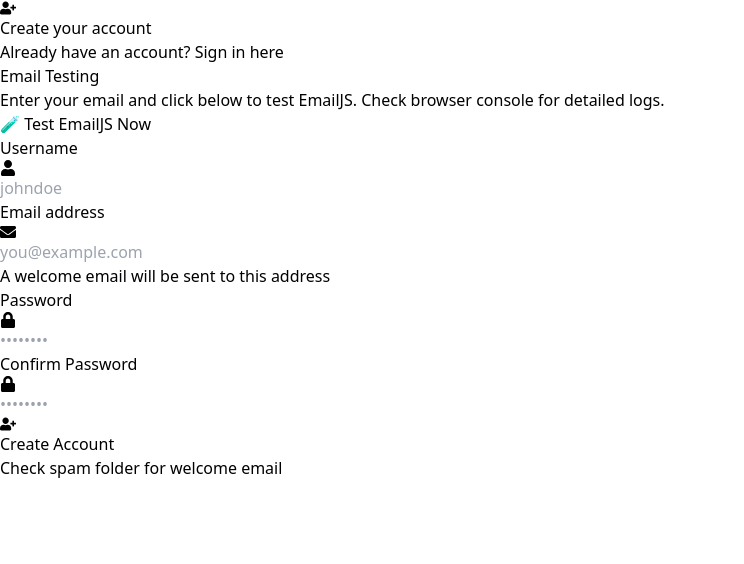
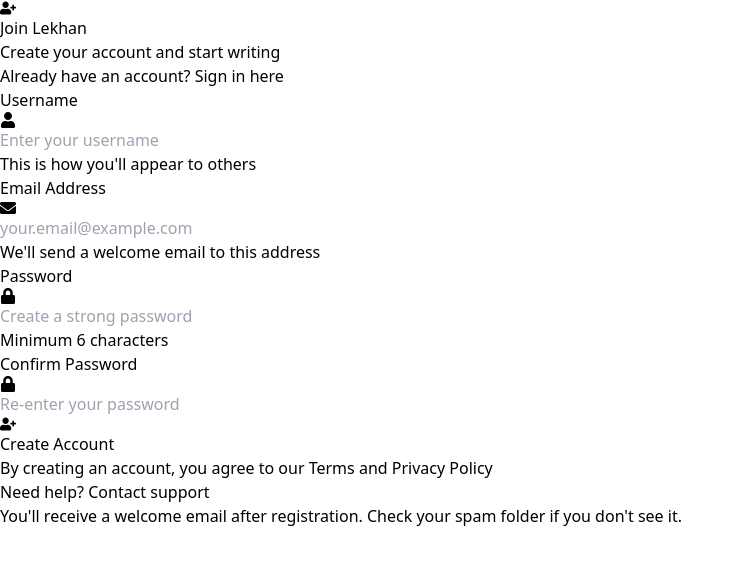
Before and after one commit to amankumar8084-web/notes-app, a React app in the folder frontend/: page /register in a window 1280 px wide. Shown: the top 564 px of the page, without its empty margins (0-744 px from the left). Built offline with nearby package versions, Linux system fonts and the light colour scheme; the HTML template or start-up script is replaced by a standard one.

Commit message:
change in register.jsx

```diff
--- a/frontend/src/pages/Register.jsx
+++ b/frontend/src/pages/Register.jsx
@@ -52,45 +52,22 @@
     return true;
   };
 
-  // FIXED: Correct EmailJS function with proper error handling
+  // Send welcome email using EmailJS
   const sendWelcomeEmail = async (userEmail, userName) => {
     try {
-      console.log('📧 Attempting to send welcome email to:', userEmail);
-
-      // Check if EmailJS is available
-      if (typeof window === 'undefined') {
-        console.error('EmailJS: Window object not available');
-        return { success: false, error: 'Browser environment required' };
-      }
+      console.log('Sending welcome email to:', userEmail);
 
       // Dynamically import EmailJS
       const emailjsModule = await import('@emailjs/browser');
       const emailjs = emailjsModule.default || emailjsModule;
 
-      console.log('EmailJS module loaded:', !!emailjs);
-
-      // Check if EmailJS is initialized
-      if (!emailjs.init) {
-        console.error('EmailJS init function not found');
-        return { success: false, error: 'EmailJS initialization failed' };
-      }
-
-      // Initialize EmailJS with PUBLIC KEY
+      // Initialize with your public key
       emailjs.init('Mjrt59vo5ZEcSa_k_');
-      console.log('EmailJS initialized');
 
       // Send the welcome email
-      console.log('Sending email with parameters:', {
-        to_email: userEmail,
-        to_name: userName,
-        user_email: userEmail,
-        app_url: 'https://lekhan.netlify.app',
-        year: new Date().getFullYear().toString()
-      });
-
-      const response = await emailjs.send(
-        'service_6b4x16e', // Service ID
-        'template_ra6l6ec', // Template ID
+      await emailjs.send(
+        'service_6b4x16e',
+        'template_ra6l6ec',
         {
           to_email: userEmail,
           to_name: userName,
@@ -100,63 +77,16 @@
         }
       );
 
-      console.log('✅ Email sent successfully!', response);
-      return {
-        success: true,
-        response: response,
-        message: 'Welcome email sent successfully'
-      };
+      console.log('Welcome email sent successfully!');
+      return { success: true };
 
     } catch (error) {
-      console.error('❌ EmailJS Error Details:', {
-        message: error.message,
-        text: error.text,
-        status: error.status,
-        fullError: error
-      });
-
-      // Return specific error messages based on error type
-      let errorMessage = 'Failed to send welcome email';
-      if (error.text) {
-        errorMessage = error.text;
-      } else if (error.message) {
-        errorMessage = error.message;
-      } else if (error.status === 0) {
-        errorMessage = 'Network error. Check internet connection.';
-      }
-
+      console.error('Email sending failed:', error);
+      // Don't fail registration if email fails
       return {
         success: false,
-        error: errorMessage,
-        details: error
+        error: error.text || error.message
       };
-    }
-  };
-
-  // TEST FUNCTION - Add this temporary button to test email
-  const testEmailButton = async () => {
-    if (!formData.email || !formData.email.includes('@')) {
-      alert('Please enter a valid email address first');
-      return;
-    }
-
-    setLoading(true);
-    try {
-      console.log('🧪 Testing EmailJS with:', formData.email);
-      const result = await sendWelcomeEmail(formData.email, formData.username || 'Test User');
-
-      if (result.success) {
-        alert(`✅ Test email sent successfully to ${formData.email}! Check your inbox (and spam folder).`);
-        console.log('Test result:', result);
-      } else {
-        alert(`❌ Failed to send test email: ${result.error}`);
-        console.error('Test failed:', result);
-      }
-    } catch (err) {
-      alert(`❌ Test error: ${err.message}`);
-      console.error('Test error:', err);
-    } finally {
-      setLoading(false);
     }
   };
 
@@ -172,60 +102,52 @@
     setSuccess('');
 
     try {
-      console.log('🚀 Starting registration process for:', formData.email);
-
       // 1. Register user in backend
-      console.log('📤 Calling register API...');
       const registrationResult = await register(
         formData.email,
         formData.password,
         formData.username
       );
 
-      console.log('Register API response:', registrationResult);
-
       if (!registrationResult.success) {
-        console.error('Registration failed:', registrationResult.error);
         setError(registrationResult.error || 'Registration failed');
         setLoading(false);
         return;
       }
 
-      console.log('✅ Registration successful');
-      setSuccess('Account created successfully! Sending welcome email...');
+      console.log('Registration successful');
+      setSuccess('Account created successfully!');
 
-      // 2. Send welcome email
-      console.log('📧 Attempting to send welcome email...');
-      const emailResult = await sendWelcomeEmail(formData.email, formData.username);
-
+      // 2. Send welcome email (non-blocking)
+      sendWelcomeEmail(formData.email, formData.username)
+        .then(emailResult => {
           if (emailResult.success) {
-        console.log('✅ Welcome email sent successfully');
-        setSuccess(prev => prev + ' Welcome email sent!');
+            console.log('Welcome email sent successfully!');
           } else {
-        console.warn('⚠️ Welcome email failed:', emailResult.error);
-        // Don't fail registration if email fails, just show warning
-        setSuccess(prev => prev + ' (Welcome email could not be sent)');
+            console.warn('Welcome email failed:', emailResult.error);
           }
+        })
+        .catch(err => {
+          console.error('Email error:', err);
+        });
 
       // 3. Try auto login
-      console.log('🔐 Attempting auto-login...');
       try {
         const loginResult = await login(formData.email, formData.password);
 
         if (loginResult.success) {
-          console.log('✅ Auto-login successful');
-          setSuccess('✅ Registration complete! Redirecting to dashboard...');
+          setSuccess('✅ Account created! Welcome email sent. Redirecting...');
 
           setTimeout(() => {
             navigate('/', {
               state: {
-                message: 'Registration successful! Welcome!'
+                message: 'Registration successful! Welcome to Lekhan!'
               }
             });
           }, 2000);
         } else {
-          console.warn('⚠️ Auto-login failed:', loginResult.error);
-          setSuccess('✅ Registration complete! Please login manually.');
+          // If auto-login fails, redirect to login page
+          setSuccess('✅ Account created! Please login manually.');
           setTimeout(() => {
             navigate('/login', {
               state: {
@@ -235,8 +157,8 @@
           }, 2000);
         }
       } catch (loginErr) {
-        console.warn('⚠️ Auto-login error:', loginErr);
-        setSuccess('✅ Registration complete! Redirecting to login...');
+        console.warn('Auto-login error:', loginErr);
+        setSuccess('✅ Account created! Redirecting to login...');
         setTimeout(() => {
           navigate('/login', {
             state: {
@@ -247,7 +169,7 @@
       }
 
     } catch (err) {
-      console.error('💥 Registration process error:', err);
+      console.error('Registration error:', err);
       setError('An unexpected error occurred. Please try again.');
     } finally {
       setLoading(false);
@@ -255,46 +177,37 @@
   };
 
   return (
-    <div className="min-h-screen flex items-center justify-center bg-gray-50 py-12 px-4 sm:px-6 lg:px-8">
-      <div className="max-w-md w-full space-y-8">
-        <div className="text-center">
-          <div className="flex justify-center mb-6">
-            <div className="h-16 w-16 rounded-full bg-blue-600 flex items-center justify-center">
+    <div className="min-h-screen flex items-center justify-center bg-gradient-to-br from-blue-50 to-gray-50 py-12 px-4 sm:px-6 lg:px-8">
+      <div className="max-w-md w-full">
+        <div className="text-center mb-10">
+          <div className="mx-auto h-16 w-16 flex items-center justify-center rounded-full bg-gradient-to-r from-blue-600 to-indigo-600 shadow-lg mb-6">
             <FaUserPlus className="h-8 w-8 text-white" />
           </div>
-          </div>
-          <h2 className="mt-2 text-3xl font-extrabold text-gray-900">
-            Create your account
+          <h2 className="text-3xl font-extrabold text-gray-900">
+            Join Lekhan
           </h2>
-          <p className="mt-2 text-sm text-gray-600">
+          <p className="mt-3 text-gray-600">
+            Create your account and start writing
+          </p>
+          <p className="mt-2 text-sm text-gray-500">
             Already have an account?{' '}
-            <Link to="/login" className="font-medium text-blue-600 hover:text-blue-500">
+            <Link to="/login" className="font-medium text-blue-600 hover:text-blue-500 transition">
               Sign in here
             </Link>
           </p>
         </div>
 
-        <div className="bg-white py-8 px-6 shadow rounded-lg sm:px-10">
-          {/* TEMPORARY TEST BUTTON - Remove after testing */}
-          <div className="mb-6 p-4 bg-yellow-50 border border-yellow-200 rounded-md">
-            <h3 className="text-sm font-medium text-yellow-800 mb-2">Email Testing</h3>
-            <p className="text-xs text-yellow-700 mb-3">
-              Enter your email and click below to test EmailJS. Check browser console for detailed logs.
-            </p>
-            <button
-              type="button"
-              onClick={testEmailButton}
-              disabled={loading || !formData.email}
-              className="w-full py-2 px-4 bg-yellow-600 hover:bg-yellow-700 text-white font-medium rounded-md transition disabled:opacity-50 disabled:cursor-not-allowed"
-            >
-              🧪 Test EmailJS Now
-            </button>
+        <div className="bg-white rounded-2xl shadow-xl border border-gray-100 overflow-hidden">
+          <div className="p-8">
+            <form onSubmit={handleSubmit} className="space-y-6">
+              {error && (
+                <div className="bg-red-50 border border-red-200 rounded-lg p-4">
+                  <div className="flex">
+                    <div className="flex-shrink-0">
+                      <svg className="h-5 w-5 text-red-400" viewBox="0 0 20 20" fill="currentColor">
+                        <path fillRule="evenodd" d="M10 18a8 8 0 100-16 8 8 0 000 16zM8.707 7.293a1 1 0 00-1.414 1.414L8.586 10l-1.293 1.293a1 1 0 101.414 1.414L10 11.414l1.293 1.293a1 1 0 001.414-1.414L11.414 10l1.293-1.293a1 1 0 00-1.414-1.414L10 8.586 8.707 7.293z" clipRule="evenodd" />
+                      </svg>
                     </div>
-
-          <form className="space-y-6" onSubmit={handleSubmit}>
-            {error && (
-              <div className="bg-red-50 border-l-4 border-red-400 p-4">
-                <div className="flex">
                     <div className="ml-3">
                       <p className="text-sm text-red-700">{error}</p>
                     </div>
@@ -303,8 +216,13 @@
               )}
 
               {success && (
-              <div className="bg-green-50 border-l-4 border-green-400 p-4">
+                <div className="bg-green-50 border border-green-200 rounded-lg p-4">
                   <div className="flex">
+                    <div className="flex-shrink-0">
+                      <svg className="h-5 w-5 text-green-400" viewBox="0 0 20 20" fill="currentColor">
+                        <path fillRule="evenodd" d="M10 18a8 8 0 100-16 8 8 0 000 16zm3.707-9.293a1 1 0 00-1.414-1.414L9 10.586 7.707 9.293a1 1 0 00-1.414 1.414l2 2a1 1 0 001.414 0l4-4z" clipRule="evenodd" />
+                      </svg>
+                    </div>
                     <div className="ml-3">
                       <p className="text-sm text-green-700">{success}</p>
                     </div>
@@ -314,7 +232,7 @@
 
               {/* Username Field */}
               <div>
-              <label htmlFor="username" className="block text-sm font-medium text-gray-700 mb-1">
+                <label htmlFor="username" className="block text-sm font-medium text-gray-700 mb-2">
                   Username
                 </label>
                 <div className="relative">
@@ -329,18 +247,21 @@
                     required
                     value={formData.username}
                     onChange={handleChange}
-                  className="pl-10 block w-full px-3 py-2 border border-gray-300 rounded-md shadow-sm placeholder-gray-400 focus:outline-none focus:ring-blue-500 focus:border-blue-500 sm:text-sm"
-                  placeholder="johndoe"
+                    className="pl-10 block w-full px-4 py-3 border border-gray-300 rounded-lg shadow-sm placeholder-gray-400 focus:ring-2 focus:ring-blue-500 focus:border-blue-500 transition duration-150 ease-in-out"
+                    placeholder="Enter your username"
                     minLength="3"
                     maxLength="30"
                   />
                 </div>
+                <p className="mt-1 text-xs text-gray-500">
+                  This is how you'll appear to others
+                </p>
               </div>
 
               {/* Email Field */}
               <div>
-              <label htmlFor="email" className="block text-sm font-medium text-gray-700 mb-1">
-                Email address
+                <label htmlFor="email" className="block text-sm font-medium text-gray-700 mb-2">
+                  Email Address
                 </label>
                 <div className="relative">
                   <div className="absolute inset-y-0 left-0 pl-3 flex items-center pointer-events-none">
@@ -354,18 +275,18 @@
                     required
                     value={formData.email}
                     onChange={handleChange}
-                  className="pl-10 block w-full px-3 py-2 border border-gray-300 rounded-md shadow-sm placeholder-gray-400 focus:outline-none focus:ring-blue-500 focus:border-blue-500 sm:text-sm"
-                  placeholder="you@example.com"
+                    className="pl-10 block w-full px-4 py-3 border border-gray-300 rounded-lg shadow-sm placeholder-gray-400 focus:ring-2 focus:ring-blue-500 focus:border-blue-500 transition duration-150 ease-in-out"
+                    placeholder="your.email@example.com"
                   />
                 </div>
                 <p className="mt-1 text-xs text-gray-500">
-                A welcome email will be sent to this address
+                  We'll send a welcome email to this address
                 </p>
               </div>
 
               {/* Password Field */}
               <div>
-              <label htmlFor="password" className="block text-sm font-medium text-gray-700 mb-1">
+                <label htmlFor="password" className="block text-sm font-medium text-gray-700 mb-2">
                   Password
                 </label>
                 <div className="relative">
@@ -379,16 +300,19 @@
                     required
                     value={formData.password}
                     onChange={handleChange}
-                  className="pl-10 block w-full px-3 py-2 border border-gray-300 rounded-md shadow-sm placeholder-gray-400 focus:outline-none focus:ring-blue-500 focus:border-blue-500 sm:text-sm"
-                  placeholder="••••••••"
+                    className="pl-10 block w-full px-4 py-3 border border-gray-300 rounded-lg shadow-sm placeholder-gray-400 focus:ring-2 focus:ring-blue-500 focus:border-blue-500 transition duration-150 ease-in-out"
+                    placeholder="Create a strong password"
                     minLength="6"
                   />
                 </div>
+                <p className="mt-1 text-xs text-gray-500">
+                  Minimum 6 characters
+                </p>
               </div>
 
               {/* Confirm Password Field */}
               <div>
-              <label htmlFor="confirmPassword" className="block text-sm font-medium text-gray-700 mb-1">
+                <label htmlFor="confirmPassword" className="block text-sm font-medium text-gray-700 mb-2">
                   Confirm Password
                 </label>
                 <div className="relative">
@@ -402,8 +326,8 @@
                     required
                     value={formData.confirmPassword}
                     onChange={handleChange}
-                  className="pl-10 block w-full px-3 py-2 border border-gray-300 rounded-md shadow-sm placeholder-gray-400 focus:outline-none focus:ring-blue-500 focus:border-blue-500 sm:text-sm"
-                  placeholder="••••••••"
+                    className="pl-10 block w-full px-4 py-3 border border-gray-300 rounded-lg shadow-sm placeholder-gray-400 focus:ring-2 focus:ring-blue-500 focus:border-blue-500 transition duration-150 ease-in-out"
+                    placeholder="Re-enter your password"
                   />
                 </div>
               </div>
@@ -413,7 +337,7 @@
                 <button
                   type="submit"
                   disabled={loading}
-                className="group relative w-full flex justify-center py-2.5 px-4 border border-transparent text-sm font-medium rounded-md text-white bg-blue-600 hover:bg-blue-700 focus:outline-none focus:ring-2 focus:ring-offset-2 focus:ring-blue-500 disabled:opacity-50 disabled:cursor-not-allowed transition duration-150 ease-in-out"
+                  className="w-full flex justify-center items-center py-3.5 px-4 border border-transparent text-base font-medium rounded-lg text-white bg-gradient-to-r from-blue-600 to-indigo-600 hover:from-blue-700 hover:to-indigo-700 focus:outline-none focus:ring-2 focus:ring-offset-2 focus:ring-blue-500 disabled:opacity-50 disabled:cursor-not-allowed transition-all duration-200 shadow-md hover:shadow-lg"
                 >
                   {loading ? (
                     <>
@@ -425,28 +349,40 @@
                     </>
                   ) : (
                     <>
-                    <span className="absolute left-0 inset-y-0 flex items-center pl-3">
-                      <FaUserPlus className="h-5 w-5 text-blue-500 group-hover:text-blue-400" />
-                    </span>
+                      <FaUserPlus className="mr-2 h-5 w-5" />
                       Create Account
                     </>
                   )}
                 </button>
               </div>
+
+              <div className="text-center mt-6">
+                <p className="text-xs text-gray-500">
+                  By creating an account, you agree to our{' '}
+                  <a href="#" className="text-blue-600 hover:text-blue-500">Terms</a>{' '}
+                  and{' '}
+                  <a href="#" className="text-blue-600 hover:text-blue-500">Privacy Policy</a>
+                </p>
+              </div>
             </form>
+          </div>
 
-          <div className="mt-6">
-            <div className="relative">
-              <div className="absolute inset-0 flex items-center">
-                <div className="w-full border-t border-gray-300"></div>
-              </div>
-              <div className="relative flex justify-center text-sm">
-                <span className="px-2 bg-white text-gray-500">
-                  Check spam folder for welcome email
-                </span>
+          <div className="bg-gray-50 px-8 py-6 border-t border-gray-100">
+            <div className="text-center">
+              <p className="text-sm text-gray-600">
+                Need help?{' '}
+                <a href="mailto:support@lekhan.com" className="font-medium text-blue-600 hover:text-blue-500">
+                  Contact support
+                </a>
+              </p>
             </div>
           </div>
         </div>
+
+        <div className="mt-8 text-center">
+          <p className="text-xs text-gray-500">
+            You'll receive a welcome email after registration. Check your spam folder if you don't see it.
+          </p>
         </div>
       </div>
     </div>
```
Lines whose indentation alone changed are shown as unchanged.
